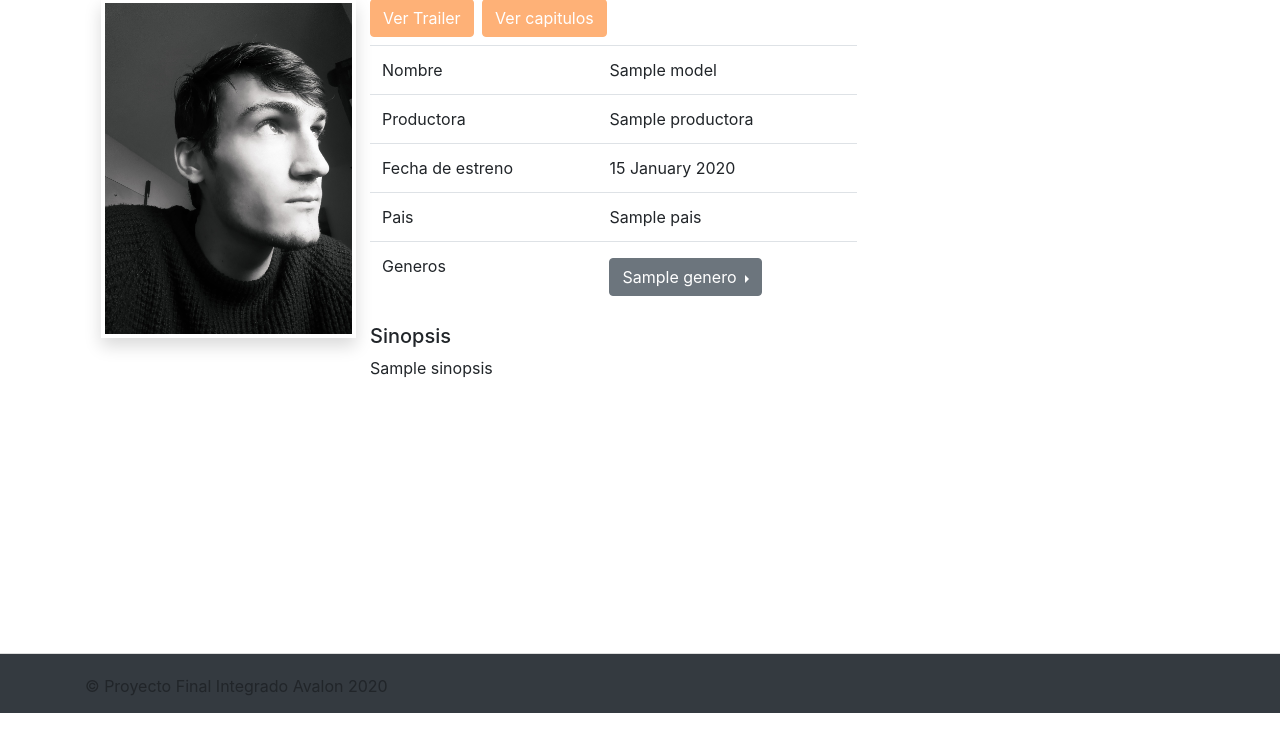
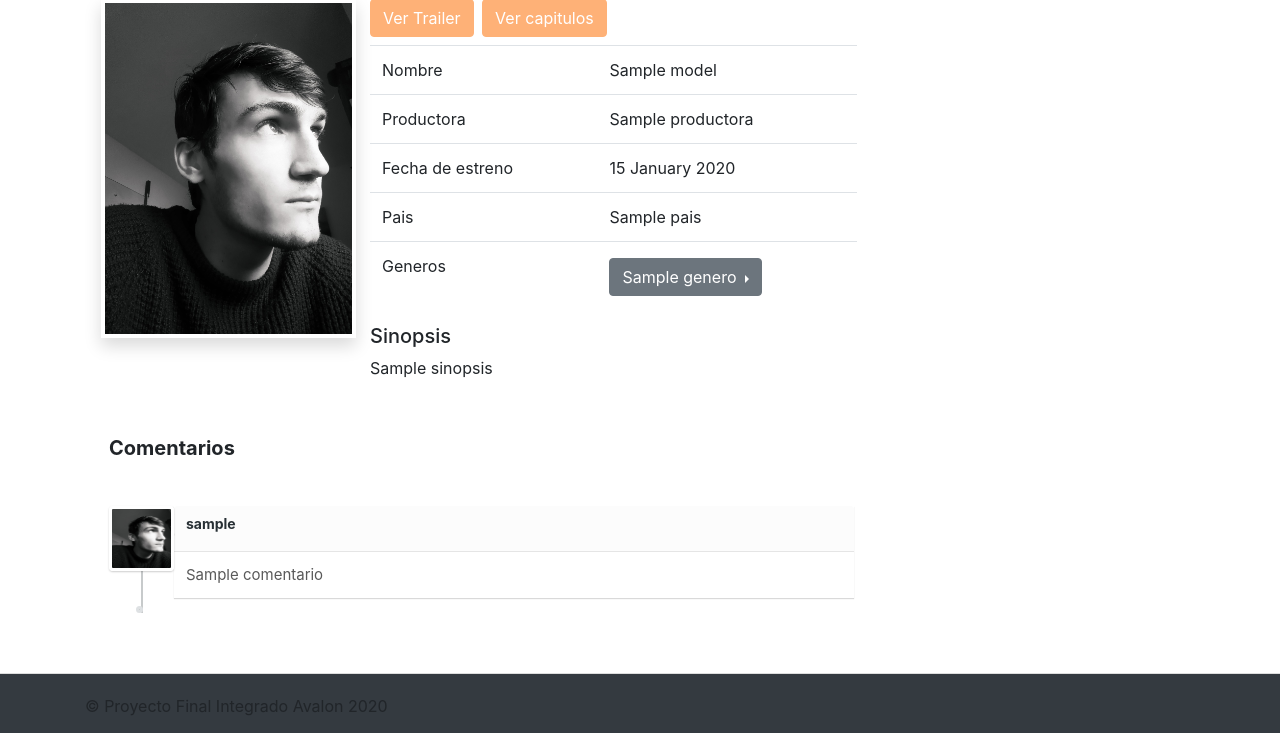
Before and after one commit to diegushier/avalon, a Yii app: template views/shows/view.php in a window 1280 px wide. Shown: the part 87-820 px from the top of the page. Run offline with PHP 8.4 and a stand-in for Yii, Linux system fonts and the light colour scheme; the template is opened without the code that fills it: most values are stand-ins (such as "Sample title", 1, 10 or a date in 2020); data that the repository does not hold is empty; some libraries are stand-ins or nearby versions.

Commit message:
Se ven los comentarios de series y películas.

```diff
--- a/controllers/ShowsController.php
+++ b/controllers/ShowsController.php
@@ -104,12 +104,15 @@ class ShowsController extends Controller
         $generos = $model->getGeneros()->select('nombre, id')->all();
         $pais = Paises::findOne($model->pais_id)->nombre;
         $duenio = $productora->entidad_id;
+        $criticas = $model->getCriticasWithUsers();
+
         $render = [
             'model' => $model,
             'productora' => $productora->nombre,
             'pais' => $pais,
             'generos' => $generos,
             'duenio' => $duenio,
+            'criticas' => $criticas,
         ];
 
 
--- a/models/Shows.php
+++ b/models/Shows.php
@@ -149,4 +149,9 @@ class Shows extends \yii\db\ActiveRecord
     {
         return $this->hasMany(Valoraciones::className(), ['objetos_id' => 'id'])->inverseOf('objetos');
     }
+
+    public function getCriticasWithUsers()
+    {
+        return $this->getValoraciones()->select('u.*, *')->joinWith('usuario u')->all();
+    }
 }
--- a/models/Valoraciones.php
+++ b/models/Valoraciones.php
@@ -70,7 +70,7 @@ class Valoraciones extends \yii\db\ActiveRecord
      *
      * @return \yii\db\ActiveQuery
      */
-    public function getUser()
+    public function getUsuario()
     {
         return $this->hasOne(Usuarios::className(), ['id' => 'usuario_id'])->inverseOf('valoraciones');
     }
--- a/views/shows/view.php
+++ b/views/shows/view.php
@@ -38,6 +38,8 @@ if ($quest && isset($ids)) {
 
 
 $this->registerJs($back);
+$this->registerCssFile('@web/css/comentario.css');
+
 ?>
 <div class="shows-view">
     <div class="row">
@@ -202,6 +204,33 @@ $this->registerJs($back);
             <h5>Sinopsis</h5>
             <p><?= $model->sinopsis ?></p>
         </div>
+        <?php if ($criticas) : ?>
+            <div class="col-12 m-2 ">
+                <h5 class="font-weight-bold m-3">Comentarios</h5>
+                <div class="row m-3">
+                    <ul id="comments-list" class="comments-list">
+                        <?php foreach ($criticas as $k) : ?>
+                            <li>
+                                <div class="comment-main-level">
+                                    <!-- Avatar -->
+                                    <div class="comment-avatar"><img src="<?= Yii::getAlias('@imgUserUrl/' . $k->usuario->id . '.jpg') ?>" alt=""></div>
+                                    <!-- Contenedor del Comentario -->
+                                    <div class="comment-box">
+                                        <div class="comment-head">
+                                            <h6 class="comment-name"><?= $k->usuario->nickname ?></h6>
+                                            <!-- <span></span> -->
+                                        </div>
+                                        <div class="comment-content">
+                                            <?= $k->comentario ?>
+                                        </div>
+                                    </div>
+                                </div>
+                            </li>
+                        <?php endforeach ?>
+                    </ul>
+                </div>
+            </div>
+        <?php endif ?>
     </div>
 
     <?php if ($quest) : ?>
```
Also changed, not shown: db/avalon.sql.
